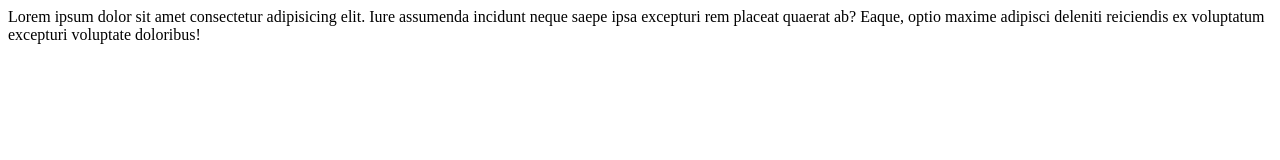
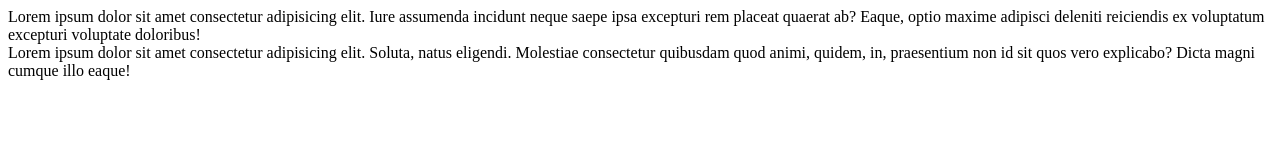
Before and after one commit to nirveren/header_footer, a plain HTML site: page index.html in a window 1280 px wide. Drawn offline with Linux system fonts and the light colour scheme.

Commit message:
First Commit

```diff
--- a/index.html
+++ b/index.html
@@ -8,5 +8,6 @@
 </head>
 <body>
 <div>Lorem ipsum dolor sit amet consectetur adipisicing elit. Iure assumenda incidunt neque saepe ipsa excepturi rem placeat quaerat ab? Eaque, optio maxime adipisci deleniti reiciendis ex voluptatum excepturi voluptate doloribus!</div>
+<div>Lorem ipsum dolor sit amet consectetur adipisicing elit. Soluta, natus eligendi. Molestiae consectetur quibusdam quod animi, quidem, in, praesentium non id sit quos vero explicabo? Dicta magni cumque illo eaque!</div>
 </body>
 </html>
```
